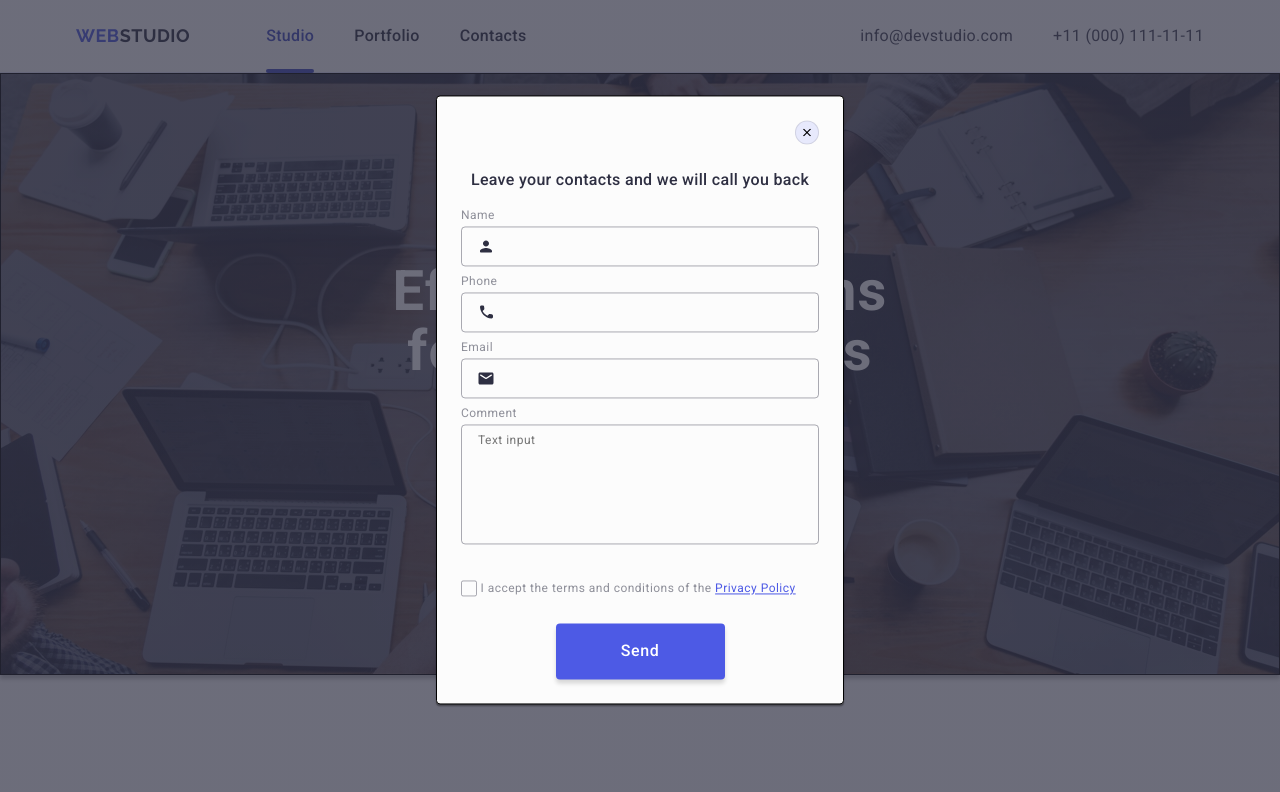
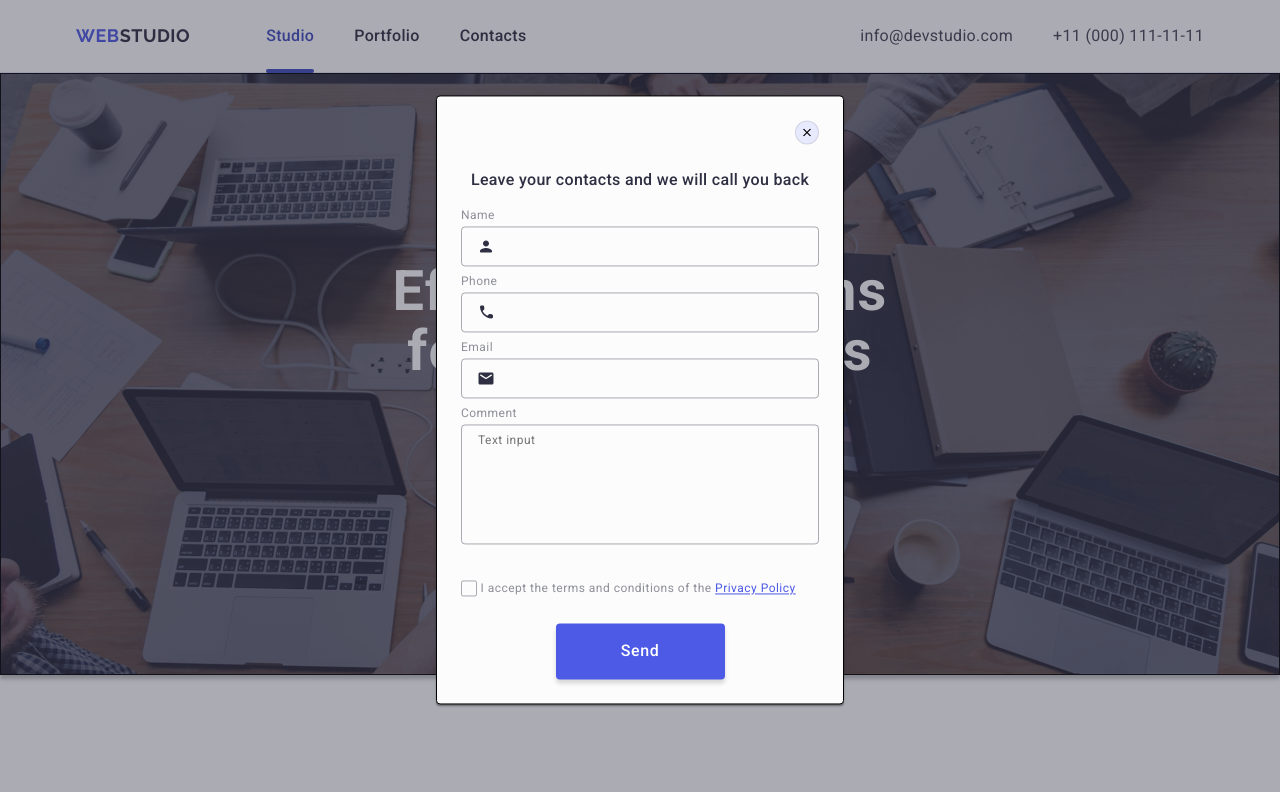
Before and after one commit to Tatyana-S3/goit-markup-hw-05, a plain HTML site: page index.html in a window 1280 px wide. Shown: the top 792 px of the page. Drawn offline with nearby package versions, Linux system fonts and the light colour scheme.

Commit message:
fix modal

```diff
--- a/css/styles.css
+++ b/css/styles.css
@@ -485,16 +485,12 @@ textarea {
   width: 100%;
   height: 100%;
   z-index: 999;
+  background-color: rgba(46, 47, 66, 0.4);
   box-shadow: 0 4px 4px 0 rgba(0, 0, 0, 0.25);
   opacity: 0;
   pointer-events: none;
   transition: opacity 250ms cubic-bezier(0.4, 0, 0.2, 1),
     visibility 250ms cubic-bezier(0.4, 0, 0.2, 1);
-  background: linear-gradient(
-    to bottom,
-    rgba(46, 47, 66, 0.7),
-    rgba(46, 47, 66, 0.7)
-  );
 }
 .modal.is-open {
   opacity: 1;
@@ -507,15 +503,12 @@ textarea {
   transform: translate(-50%, -50%);
   border: 1px solid #000;
   border-radius: 4px;
-  background-color: rgba(46, 47, 66, 0.4);
   box-shadow: 0 1px 1px 0 rgba(0, 0, 0, 0.14), 0 1px 3px 0 rgba(0, 0, 0, 0.12),
     0 2px 1px 0 rgba(0, 0, 0, 0.2);
   width: 408px;
   min-height: 584px;
   background-color: #fcfcfc;
   padding: 72px 24px 24px 24px;
-  display: flex;
-  flex-direction: column;
   transition: transform 250ms cubic-bezier(0.4, 0, 0.2, 1);
 }
 .btn-icon-close {
@@ -535,19 +528,18 @@ textarea {
     background-color 250ms cubic-bezier(0.4, 0, 0.2, 1);
   cursor: pointer;
 }
+
+.btn-icon-close:hover,
+.btn-icon-close:focus {
+  border: none;
+  background-color: #404bbf;
+  fill: #ffffff;
+}
 .modal-icon-btn {
   transition: fill 250ms cubic-bezier(0.4, 0, 0.2, 1);
 }
-.btn-icon-close:hover,
-.btn-icon-close:focus {
-  border: none;
-  border-radius: 100%;
-  background-color: #404bbf;
-  transition: background-color 250ms cubic-bezier(0.4, 0, 0.2, 1);
-}
 .modal-icon-btn:hover,
 .modal-icon-btn:focus {
-  fill: #ffffff;
   transition: fill 250ms cubic-bezier(0.4, 0, 0.2, 1);
 }
 
@@ -602,7 +594,9 @@ textarea {
   border-color: #4d5ae5;
   transition: border-color 250ms cubic-bezier(0.4, 0, 0.2, 1);
 }
-
+.form-list-policy {
+  margin-bottom: 16px;
+}
 .modal-textarea {
   width: 100%;
   height: 120px;
@@ -617,7 +611,6 @@ textarea {
   outline: transparent;
   resize: none;
   transition: border-color 250ms cubic-bezier(0.4, 0, 0.2, 1);
-  margin-bottom: 16px;
 }
 .form-list-policy {
   margin-bottom: 24px;
--- a/index.html
+++ b/index.html
@@ -454,7 +454,7 @@
           </div>
         </div>
 
-        <div class="form-list">
+        <div class="form-list form-list-policy">
           <label class="modal-label" for="user-comment">Comment</label>
           <textarea class="modal-textarea" name="user-comment" placeholder="Text input" id="user-comment"></textarea>
         </div>
@@ -469,9 +469,9 @@
               </svg>
             </span>
             I accept the terms and conditions of the
-            <span class="privacy-policy-span">
-              <a class="policy-link" href="#">Privacy Policy</a>
-            </span>
+
+            <a class="policy-link" href="#">Privacy Policy</a>
+
           </label>
         </div>
 
```
